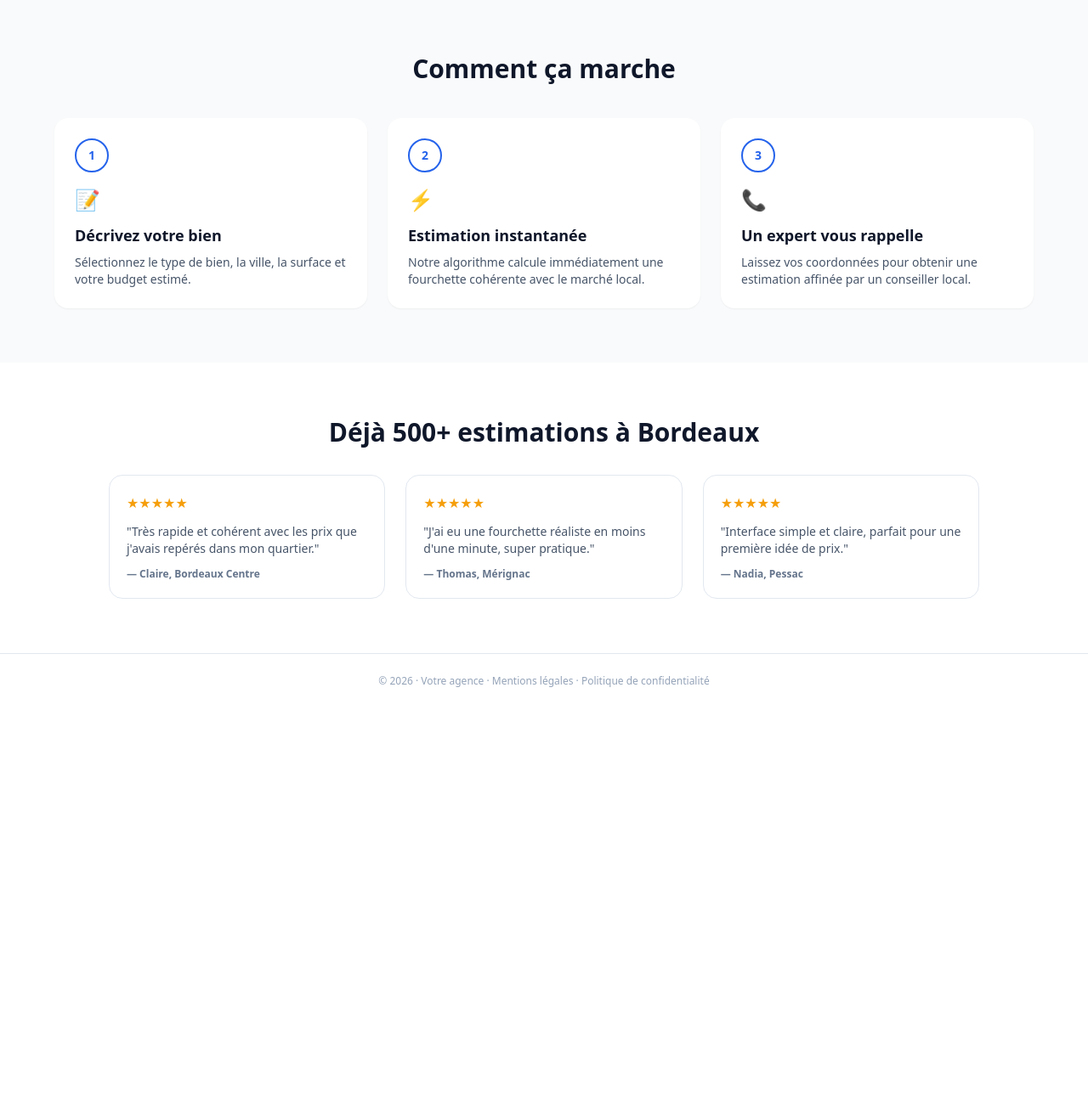
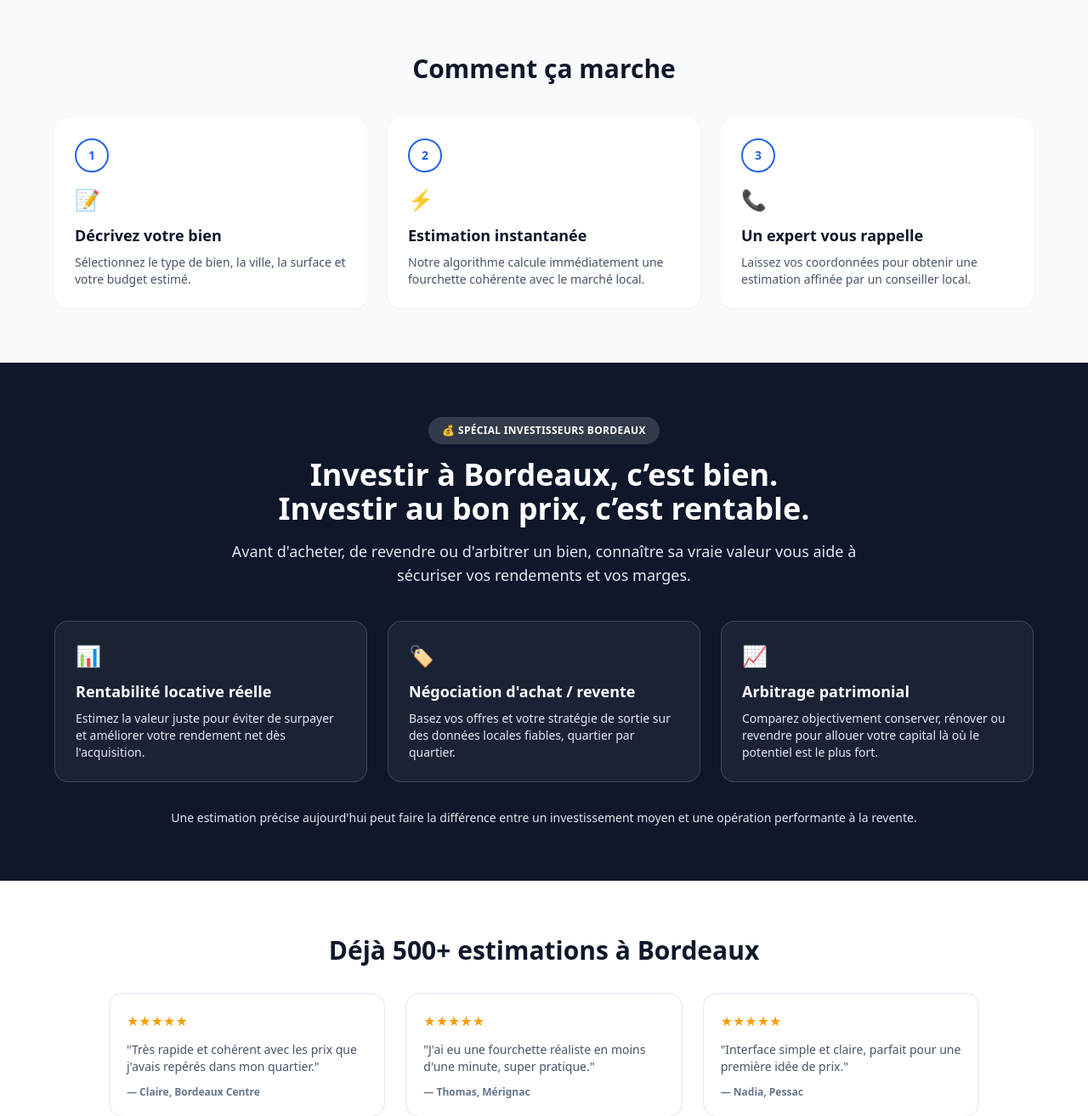
Before and after one commit to olimcfly/estimation-immobilier-bordeaux, a PHP site: page / in a window 1280 px wide. Shown: the part 505-1819 px from the top of the page at 85% size. Before the commit the page ends 1314 px from the top, so only its background shows below. Run offline with PHP 8.4, Linux system fonts and the light colour scheme; some libraries are stand-ins or nearby versions.

Commit message:
Ajoute une section dédiée aux investisseurs à Bordeaux

```diff
--- a/index.php
+++ b/index.php
@@ -269,6 +269,46 @@ if (!is_array($villes) || $villes === []) {
                         <p class="mt-2 text-sm text-slate-600">Laissez vos coordonnées pour obtenir une estimation affinée par un conseiller local.</p>
                     </article>
                 </div>
+            </div>
+        </section>
+
+        <section class="bg-slate-900 px-4 py-16 text-white sm:px-6 lg:px-8">
+            <div class="mx-auto max-w-6xl">
+                <div class="mx-auto max-w-3xl text-center">
+                    <p class="inline-flex items-center rounded-full bg-white/15 px-4 py-2 text-xs font-semibold uppercase tracking-wide">💰 Spécial investisseurs Bordeaux</p>
+                    <h2 class="mt-4 text-3xl font-extrabold leading-tight md:text-4xl">Investir à Bordeaux, c’est bien.<br>Investir au bon prix, c’est rentable.</h2>
+                    <p class="mt-4 text-base text-slate-200 md:text-lg">
+                        Avant d'acheter, de revendre ou d'arbitrer un bien, connaître sa vraie valeur vous aide à sécuriser vos rendements et vos marges.
+                    </p>
+                </div>
+
+                <div class="mt-10 grid gap-6 md:grid-cols-3">
+                    <article class="rounded-2xl border border-white/15 bg-white/5 p-6">
+                        <p class="text-2xl">📊</p>
+                        <h3 class="mt-3 text-lg font-semibold">Rentabilité locative réelle</h3>
+                        <p class="mt-2 text-sm text-slate-200">
+                            Estimez la valeur juste pour éviter de surpayer et améliorer votre rendement net dès l'acquisition.
+                        </p>
+                    </article>
+                    <article class="rounded-2xl border border-white/15 bg-white/5 p-6">
+                        <p class="text-2xl">🏷️</p>
+                        <h3 class="mt-3 text-lg font-semibold">Négociation d'achat / revente</h3>
+                        <p class="mt-2 text-sm text-slate-200">
+                            Basez vos offres et votre stratégie de sortie sur des données locales fiables, quartier par quartier.
+                        </p>
+                    </article>
+                    <article class="rounded-2xl border border-white/15 bg-white/5 p-6">
+                        <p class="text-2xl">📈</p>
+                        <h3 class="mt-3 text-lg font-semibold">Arbitrage patrimonial</h3>
+                        <p class="mt-2 text-sm text-slate-200">
+                            Comparez objectivement conserver, rénover ou revendre pour allouer votre capital là où le potentiel est le plus fort.
+                        </p>
+                    </article>
+                </div>
+
+                <p class="mt-8 text-center text-sm font-medium text-slate-200">
+                    Une estimation précise aujourd'hui peut faire la différence entre un investissement moyen et une opération performante à la revente.
+                </p>
             </div>
         </section>
 
```
